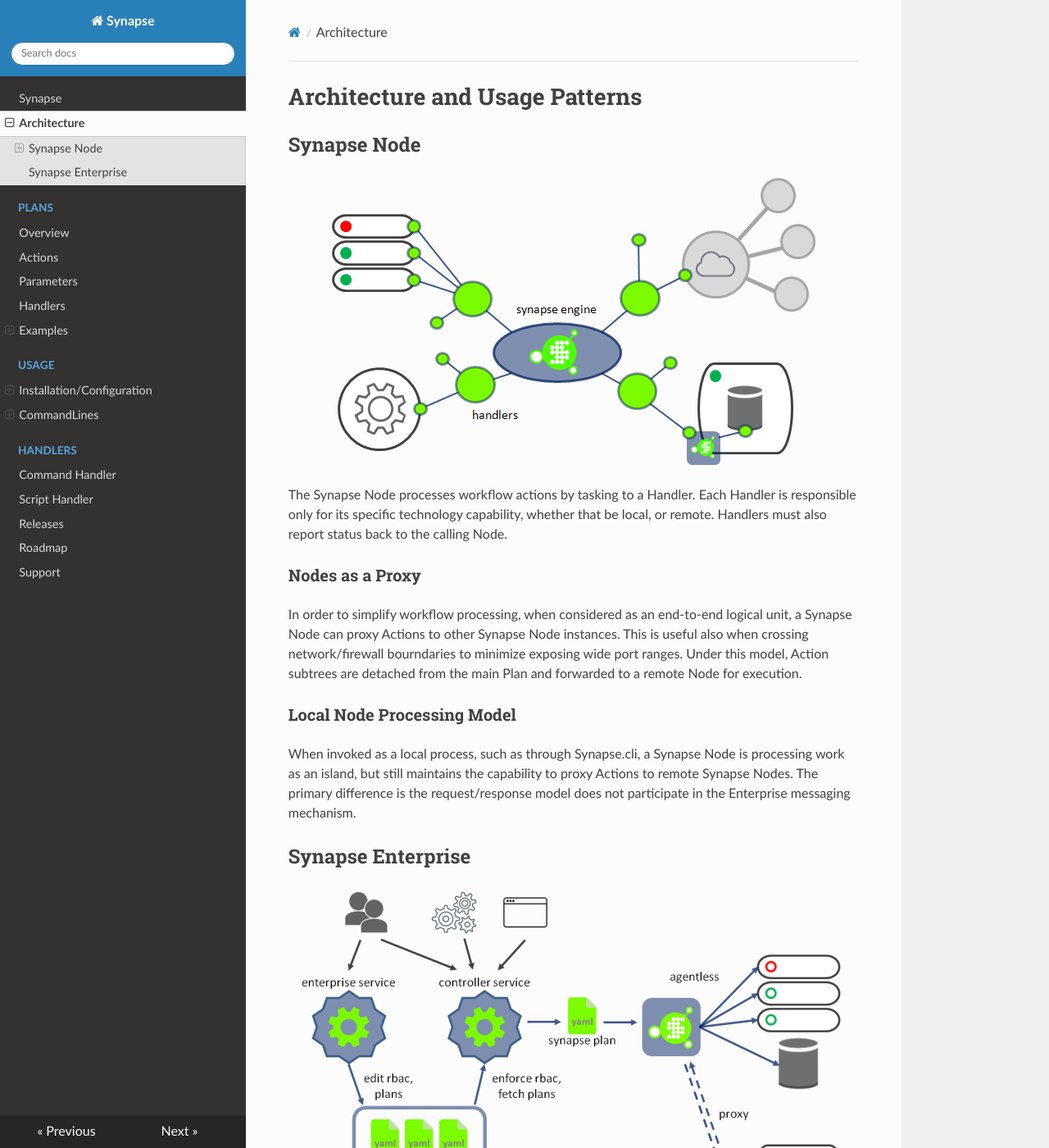
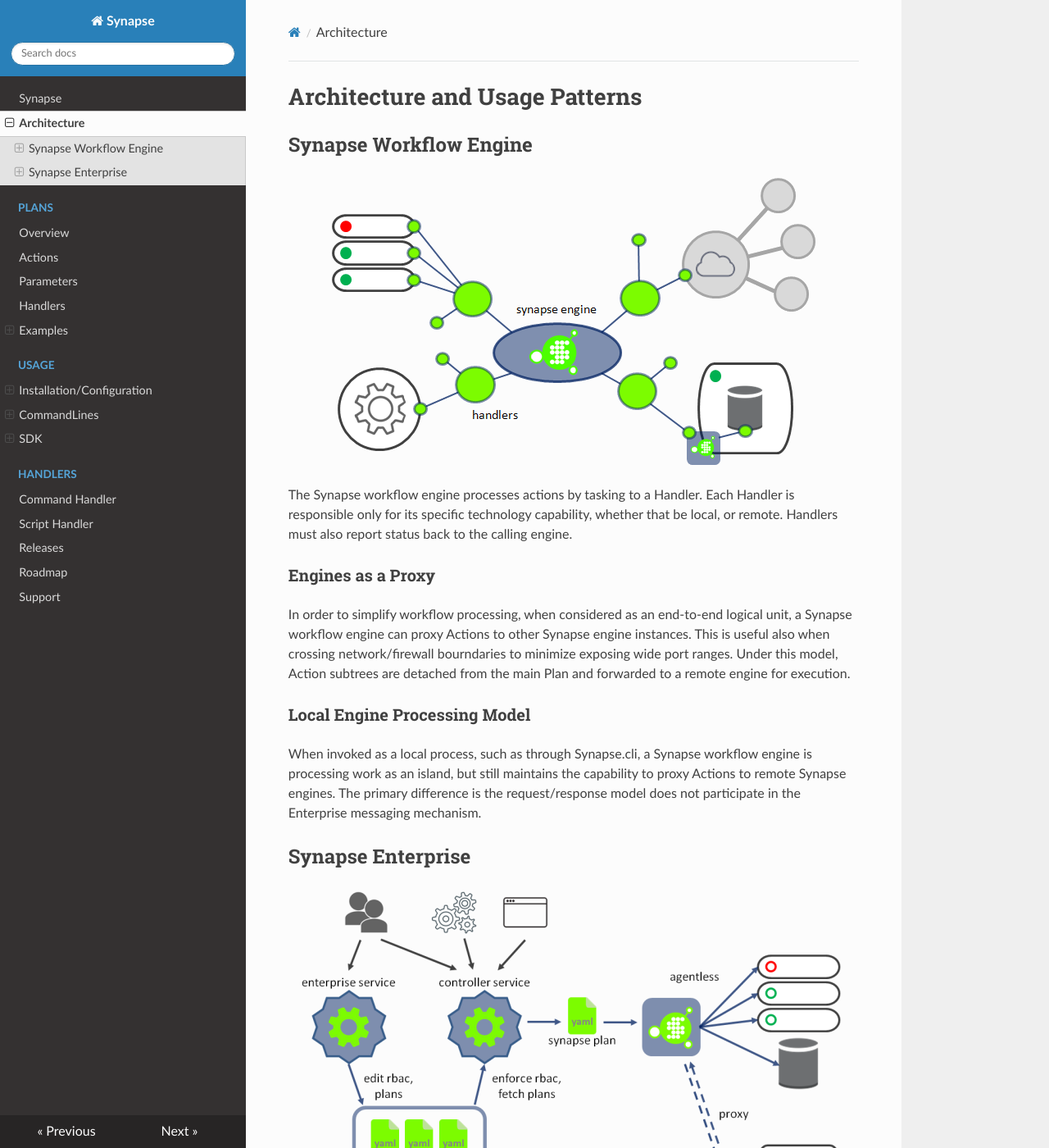
Before and after one commit to SynapseProject/synapse.docs, an MkDocs documentation site: the page built from docs/architecture.md, in a window 1280 px wide and 1400 px high. Shown: the whole window at 82% size. Built offline with MkDocs 1.6.1, drawn with Linux system fonts in a browser that asks for light colours; nearby versions of some CDN libraries; old or Windows-style settings are respelled for this version of MkDocs; some of the changed text lies outside the part shown.

Commit message:
Added SDK docs and updates to Architecture page

```diff
--- a/docs/architecture.md
+++ b/docs/architecture.md
@@ -1,20 +1,20 @@
 #Architecture and Usage Patterns
 
-## Synapse Node
+## Synapse Workflow Engine
 
 <p align="center">
-<img alt="Synapse Node" src="../img/syn_engine.png" />
+<img alt="Synapse Engine" src="../img/syn_engine.png" />
 </p>
 
-The Synapse Node processes workflow actions by tasking to a Handler.  Each Handler is responsible only for its specific technology capability, whether that be local, or remote.  Handlers must also report status back to the calling Node.
+The Synapse workflow engine processes actions by tasking to a Handler.  Each Handler is responsible only for its specific technology capability, whether that be local, or remote.  Handlers must also report status back to the calling engine.
 
-### Nodes as a Proxy
+### Engines as a Proxy
 
-In order to simplify workflow processing, when considered as an end-to-end logical unit, a Synapse Node can proxy Actions to other Synapse Node instances.  This is useful also when crossing network/firewall bourndaries to minimize exposing wide port ranges.  Under this model, Action subtrees are detached from the main Plan and forwarded to a remote Node for execution.
+In order to simplify workflow processing, when considered as an end-to-end logical unit, a Synapse workflow engine can proxy Actions to other Synapse engine instances.  This is useful also when crossing network/firewall bourndaries to minimize exposing wide port ranges.  Under this model, Action subtrees are detached from the main Plan and forwarded to a remote engine for execution.
 
-### Local Node Processing Model
+### Local Engine Processing Model
 
-When invoked as a local process, such as through Synapse.cli, a Synapse Node is processing work as an island, but still maintains the capability to proxy Actions to remote Synapse Nodes.  The primary difference is the request/response model does not participate in the Enterprise messaging mechanism.
+When invoked as a local process, such as through Synapse.cli, a Synapse workflow engine is processing work as an island, but still maintains the capability to proxy Actions to remote Synapse engines.  The primary difference is the request/response model does not participate in the Enterprise messaging mechanism.
 
 ## Synapse Enterprise
 
@@ -23,3 +23,12 @@ When invoked as a local process, such as through Synapse.cli, a Synapse Node is
 </p>
 
 Synapse Enterpise is implemented to provide flexibility and scalability in high-volume environments.  The Enterprise service edits the RBAC and publishes Plans to the data access layer.  The Controller receives processing requests, validates the caller against the RBAC, fetches the Plan, and then forwards the request to available Synapse Node instances.  Nodes, in turn, return status back to the Controller for auditable logging.
+
+### Components
+
+| Component | Description
+|--------|--------
+|Synapse.Enterprise|Provides methods to edit the RBAC, the logical Plan container hierarchy, initiate Plan execution, and fetch Plan status.  Synapse.Enterpise is the "out of the box" implementation for enterprise-class installations.
+|Synapse.Controller|Provides methods to initiate Plan execution, accept Plan status responses from Synapse.Node, and fetch Plan status.
+|<p align="right">_Note:_|Synapse Enterpise and Controller form a single logical unit.  Developers seeking to integrate Synapse with existing applications should enter directly with Controller and consider utilizing the SDK for custom URI, RBAC, and data processing options.
+|Synapse.Node|A wrapper on the Synapse Workflow Engine, Synapse.Node is designed to be set up in groups for distributed parallel processing models.
--- a/mkdocs.yml
+++ b/mkdocs.yml
@@ -26,6 +26,9 @@ pages:
     - Core: cli/core.md
     - Controller: cli/controller.md
     - Node: cli/node.md
+  - SDK:
+    - Custom Handlers: sdk/handlers.md
+    - Custom Controller Interface: sdk/controller.md
 - Handlers:
   - Command Handler: handlers/command.md
   - Script Handler: handlers/script.md
```
Also changed, not shown: docs/releases.md (+5 -0 lines), docs/sdk/controller.md (added, +39 -0 lines), docs/sdk/handlers.md (added, +49 -0 lines), docs/img/syn_concept.png.
